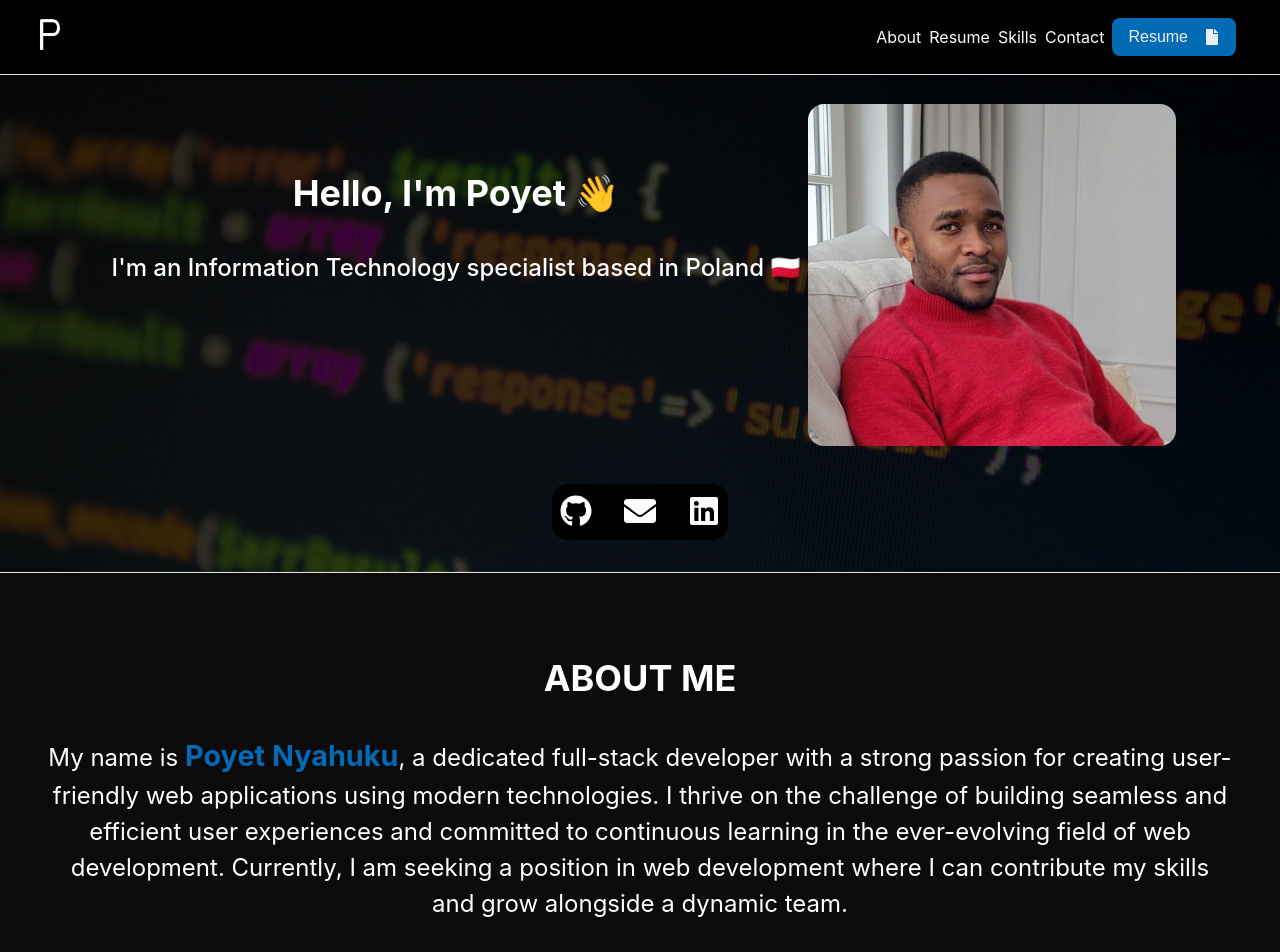
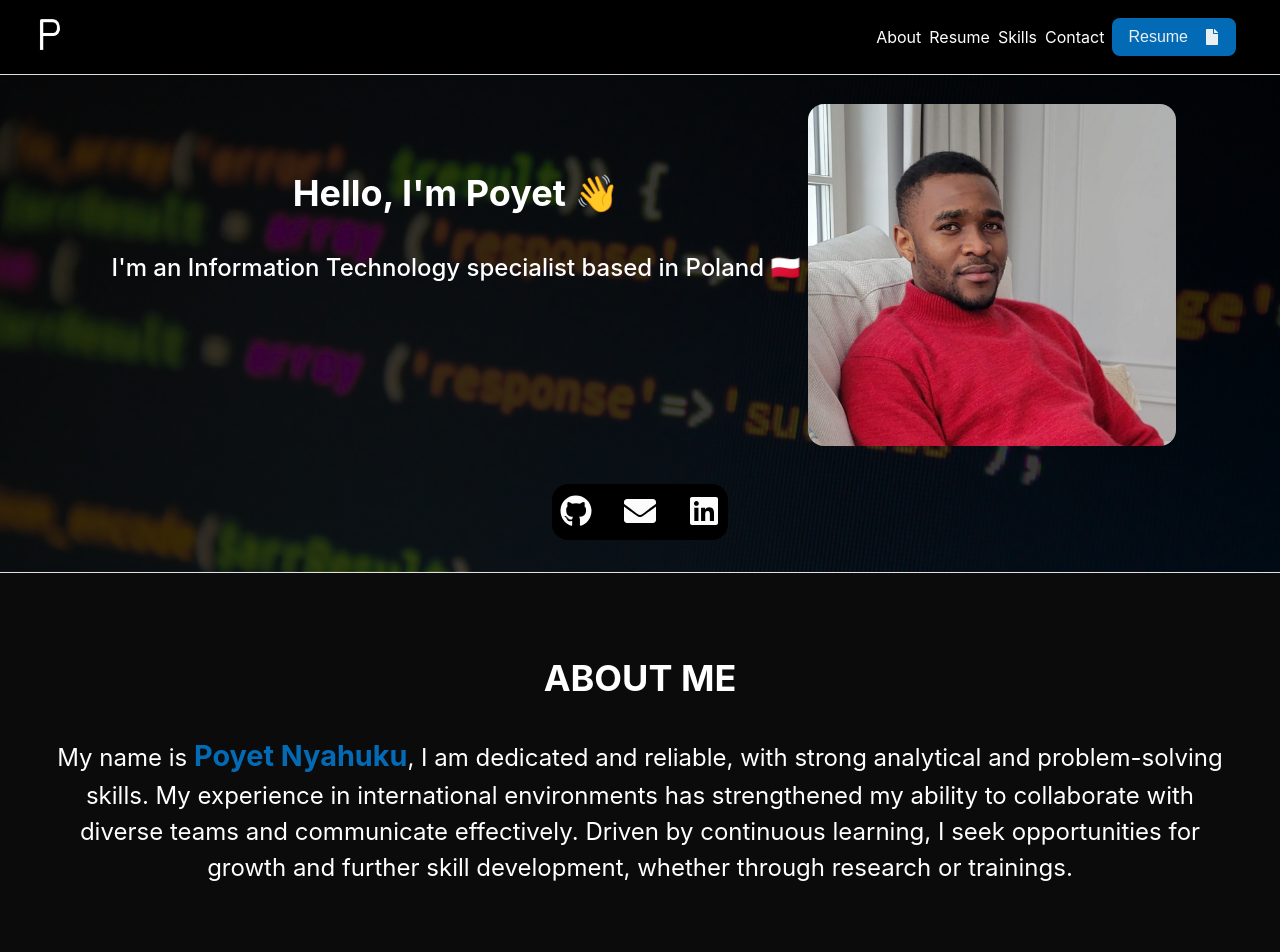
Before and after one commit to Poyetnyax/Poyet.devblog, a React (Vite) app: page / in a window 1280 px wide. Shown: the top 952 px of the page. Built offline with nearby package versions, Linux system fonts and the light colour scheme.

Commit message:
about-section

```diff
--- a/src/pages/sections/about/About.jsx
+++ b/src/pages/sections/about/About.jsx
@@ -4,7 +4,7 @@ const About = () => {
     return (
         <section id="about" className="about">
             <h2>ABOUT ME</h2>
-            <p>My name is <span>Poyet Nyahuku</span>, a dedicated full-stack developer with a strong passion for creating user-friendly web applications using modern technologies. I thrive on the challenge of building seamless and efficient user experiences and committed to continuous learning in the ever-evolving field of web development. Currently, I am seeking a position in web development where I can contribute my skills and grow alongside a dynamic team.</p>
+            <p>My name is <span>Poyet Nyahuku</span>, I am dedicated and reliable, with strong analytical and problem-solving skills. My experience in international environments has strengthened my ability to collaborate with diverse teams and communicate effectively. Driven by continuous learning, I seek opportunities for growth and further skill development, whether through research or trainings.</p>
         </section>
     );
 };
```
